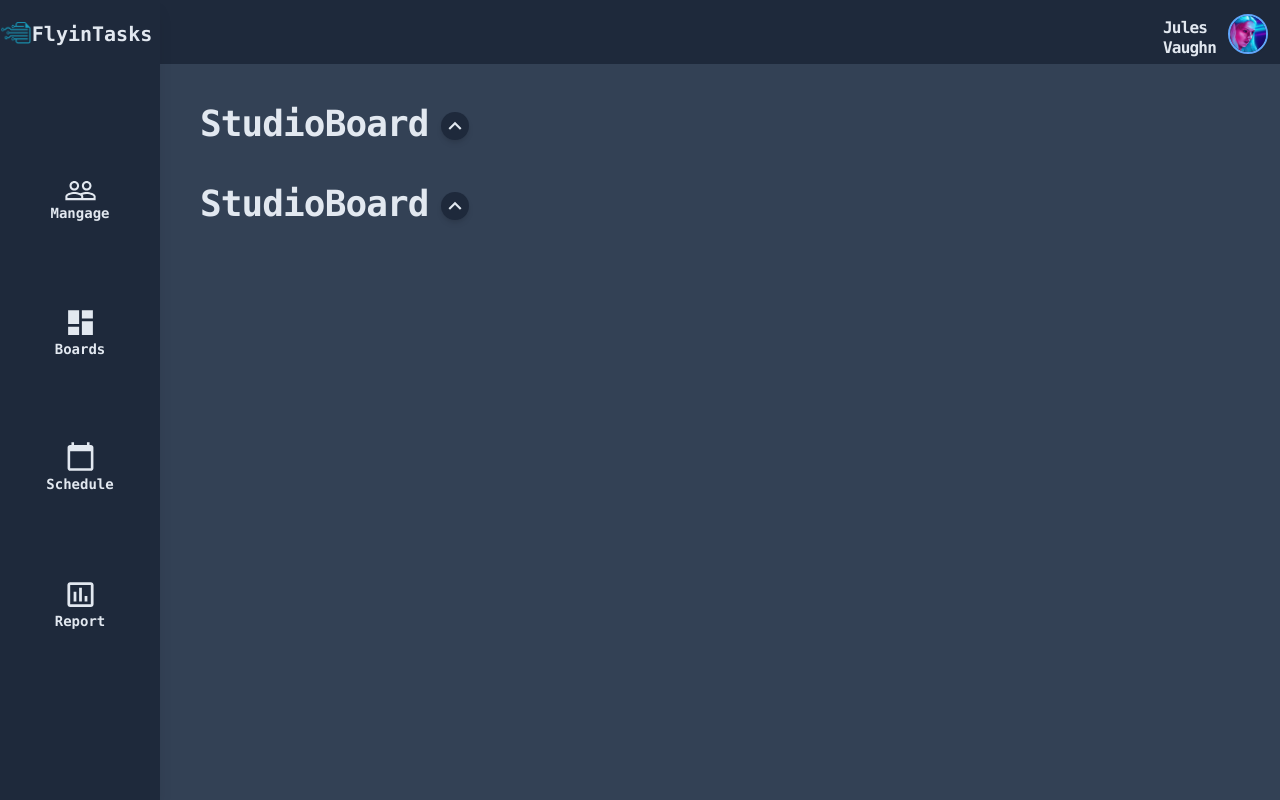
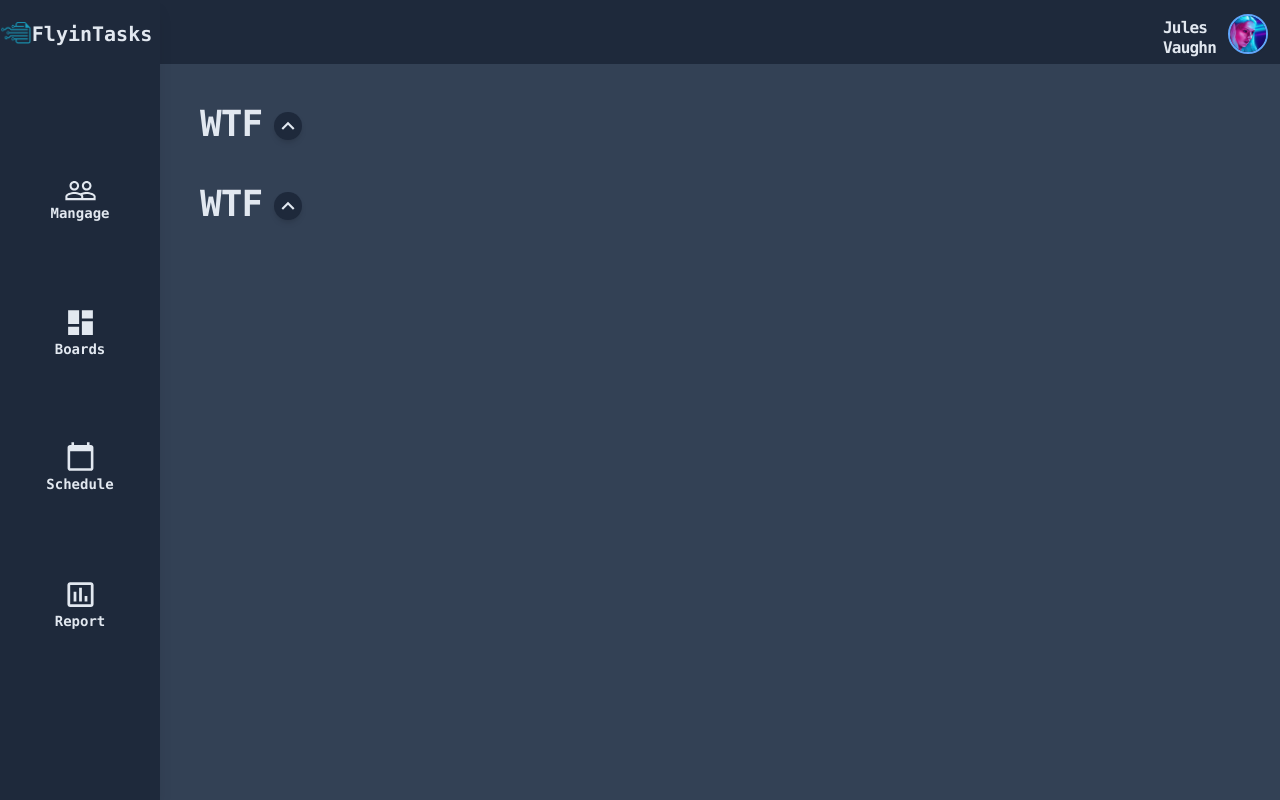
Before and after one commit to schmiff/kanban-app, a Next.js app: page / in a window 1280 px wide. Built offline with nearby package versions, Linux system fonts and the light colour scheme.

Commit message:
Added Delay to Animations

```diff
--- a/components/Boards.js
+++ b/components/Boards.js
@@ -1,13 +1,13 @@
 import React, { useState } from 'react'
 import { MdExpandMore, MdExpandLess, MdMoreVert } from 'react-icons/md'
 
-const Boards = () => {
+const Boards = (name) => {
   const [isOpen, setIsOpen] = useState(false)
   return (
-    <div className="h-full transition-all ease-in duration-200" style={!isOpen ? {height: 80}: {height: 480}}>
+    <div className="h-full transition-all ease-in delay-100 duration-200" style={!isOpen ? {height: 80}: {height: 480}}>
       <div className="pl-10 pt-10 pb-2 flex items-center">
         <div className="text-slate-200  select-none font-mono font-bold font-[Helvetica] text-4xl pr-3 tracking-tight">
-          StudioBoard
+          {name.name}
         </div>
         <div className="pt-1">
           <div className="flex justify-center select-none items-center rounded-full h-7 w-7 bg-slate-800 text-slate-200 shadow-md cursor-pointer hover:outline hover:ease-in-out hover:duration-100" onClick={() => setIsOpen(!isOpen)}>
@@ -20,7 +20,7 @@ const Boards = () => {
         </div>
       </div>
     {/* Board Expand and Collapse Logic + Styling */}
-      <div className="overflow-hidden transition-all ease-in duration-200" style={isOpen ? { height: 400 + "px" }: {height: 1 + "px"}}>
+      <div className="overflow-hidden transition-all ease-in delay-100 duration-200" style={isOpen ? { height: 400 + "px" }: {height: 0 + "px"}}>
         {/* Board Columns */}
         <div className="grid grid-cols-4 gap-5 justify-between px-10 pt-2 h-full">
           <div className="pb-1 flex flex-col bg-slate-800 text-slate-200 font-mono text-xl rounded-b-xl rounded-md shadow-md">
@@ -31,7 +31,9 @@ const Boards = () => {
               </div>
               {/* Tasks Card Area ------------------------------- */}
               <div className="flex items-center bg-slate-600 rounded-sm">
+                <div className="bg-slate-700">
 
+                </div>
               </div>
               {/* Tasks Card Area ------------------------------- */}
             </div>
@@ -75,10 +77,8 @@ const Boards = () => {
               {/* Tasks Card Area ------------------------------- */}
             </div>
           </div>
-
         </div>
       </div>
-
     </div>
   )
 }
--- a/components/Content.js
+++ b/components/Content.js
@@ -4,8 +4,8 @@ import Boards from './Boards'
 const Content = () => {
   return (
           <div className="pl-40 bg-slate-700 pb-10" >
-                <Boards/>
-                <Boards/>
+                <Boards name={"WTF"}/>
+                <Boards name={"WTF"}/>
           </div>
 
   )
```
